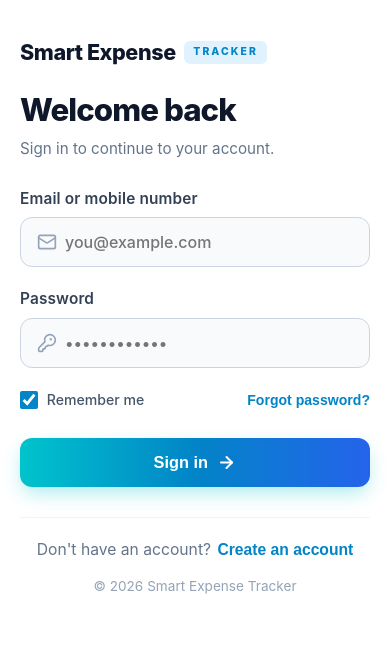
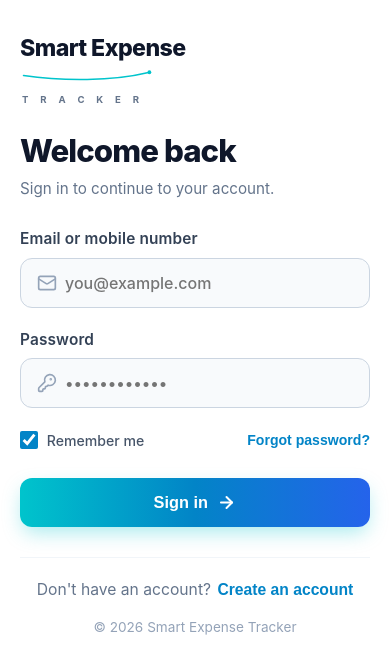
Before and after one commit to Richard00726/smart-expense-tracker, a React (Vite) app in the folder frontend/: page / in a window 390 px wide. Shown: the top 670 px of the page. Built offline with nearby package versions, Linux system fonts and the light colour scheme; no server answers.

Commit message:
feat(auth): display official Smart Expense Tracker brand logo with swoosh in mobile view

```diff
--- a/frontend/src/components/AuthScreen.css
+++ b/frontend/src/components/AuthScreen.css
@@ -688,7 +688,7 @@
   text-decoration: underline;
 }
 
-.auth-mobile-brand {
+.auth-mobile-logo-block {
   display: none;
 }
 
@@ -720,30 +720,40 @@
     display: none !important;
   }
 
-  /* Mobile Brand Logo Header inside the form */
-  .auth-mobile-brand {
+  /* Mobile Brand Logo Block */
+  .auth-mobile-logo-block {
     display: flex;
-    align-items: center;
-    gap: 0.55rem;
-    margin-bottom: 1.5rem;
+    flex-direction: column;
+    align-items: flex-start;
+    margin-bottom: 2rem;
+    cursor: pointer;
+    user-select: none;
   }
 
-  .auth-mobile-brand-title {
-    font-size: 1.35rem;
+  .auth-mobile-logo-title {
+    margin: 0;
+    font-size: 1.6rem;
     font-weight: 800;
     color: #0f172a;
-    letter-spacing: -0.02em;
+    letter-spacing: -0.025em;
+    line-height: 1.1;
   }
 
-  .auth-mobile-brand-badge {
-    font-size: 0.65rem;
-    font-weight: 800;
-    letter-spacing: 0.2em;
-    color: #0284c7;
-    background: #e0f2fe;
-    padding: 0.22rem 0.55rem;
-    border-radius: 6px;
+  .auth-mobile-logo-swoosh {
+    width: 150px;
+    margin-top: 0.2rem;
+    margin-bottom: 0.25rem;
+  }
+
+  .auth-mobile-logo-tracker {
+    display: flex;
+    gap: 0.5rem;
+    font-size: 0.6rem;
+    font-weight: 700;
+    letter-spacing: 0.4em;
+    color: #64748b;
     text-transform: uppercase;
+    padding-left: 2px;
   }
 
   /* Right panel becomes full viewport width clean mobile layout */
@@ -774,6 +784,18 @@
   .split-right-panel {
     padding: 2.25rem 1.25rem 2rem 1.25rem;
     justify-content: flex-start;
+  }
+
+  .auth-mobile-logo-title {
+    font-size: 1.45rem;
+  }
+
+  .auth-mobile-logo-swoosh {
+    width: 135px;
+  }
+
+  .auth-mobile-logo-block {
+    margin-bottom: 1.6rem;
   }
 
   .auth-header-block {
--- a/frontend/src/components/AuthScreen.jsx
+++ b/frontend/src/components/AuthScreen.jsx
@@ -340,10 +340,22 @@ const AuthScreen = ({ onAuthSuccess }) => {
 
         <div className="split-form-inner">
 
-          {/* Mobile Only Brand Header */}
-          <div className="auth-mobile-brand">
-            <span className="auth-mobile-brand-title">Smart Expense</span>
-            <span className="auth-mobile-brand-badge">TRACKER</span>
+          {/* Mobile Only Brand Logo */}
+          <div
+            className="auth-mobile-logo-block"
+            onClick={() => setShowSplash(true)}
+            title="Click to replay intro animation"
+          >
+            <h2 className="auth-mobile-logo-title">Smart Expense</h2>
+            <div className="auth-mobile-logo-swoosh">
+              <svg viewBox="0 0 460 48" fill="none" style={{ width: '100%', height: 'auto', overflow: 'visible' }}>
+                <path d="M 12 22 C 145 42, 315 42, 438 12" stroke="#00c4cc" strokeWidth="5.5" strokeLinecap="round" />
+                <circle cx="441" cy="11" r="6.5" fill="#00c4cc" />
+              </svg>
+            </div>
+            <div className="auth-mobile-logo-tracker">
+              <span>T</span><span>R</span><span>A</span><span>C</span><span>K</span><span>E</span><span>R</span>
+            </div>
           </div>
 
           {/* Header */}
```
